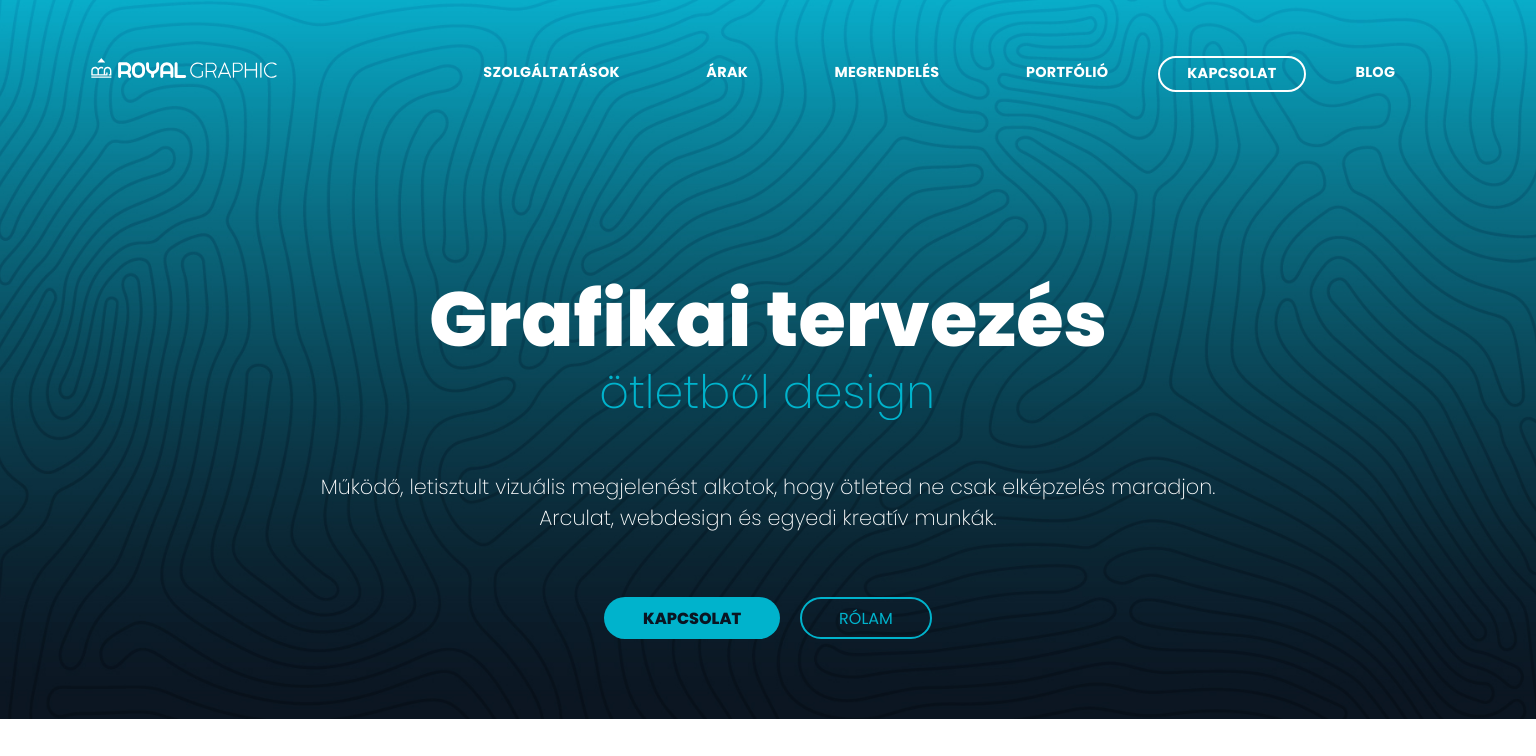
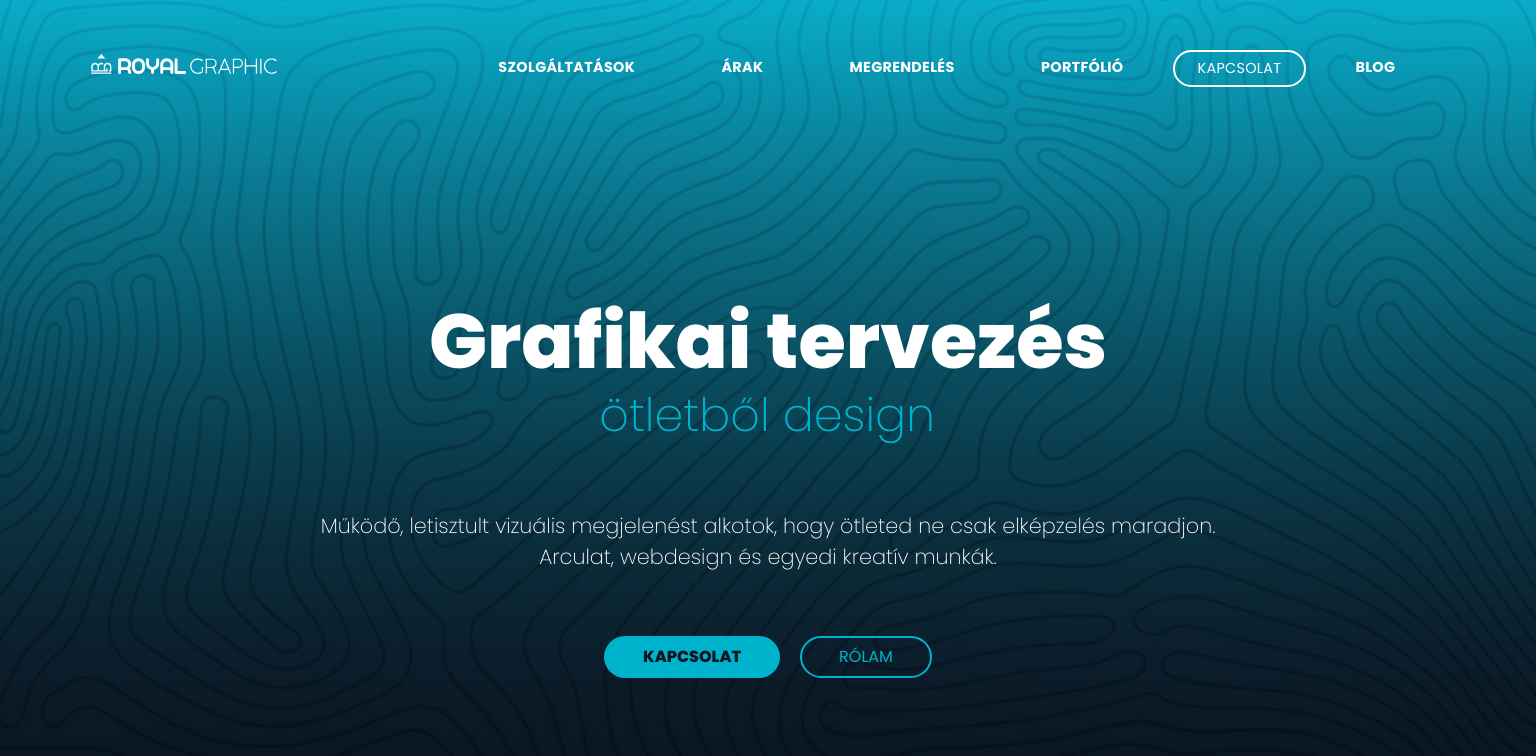
Before and after one commit to C5illa/royalgraphic_redesign, a plain HTML site: page index.html in a window 1536 px wide. Shown: the top 756 px of the page. Drawn offline with nearby package versions, Linux system fonts and the light colour scheme.

Commit message:
Update style.css

```diff
--- a/css/style.css
+++ b/css/style.css
@@ -90,8 +90,6 @@ h2 {
 
 
 
-
-
 /*------------------------------------*\
   #BUTTON
 \*------------------------------------*/
@@ -126,12 +124,12 @@ h2 {
     font-weight: 400;
     margin-left: .5rem;
     color: var(--color-text-light);
-    border: 2px solid var(--color-text-light);
+    border-color: var(--color-text-light);
     transition: transform .4s ease-in-out, border .5s ease-in-out;
 }
 
 .button-secondary:hover {
-    border: 2px solid transparent;
+    border-color: transparent;
     transform: scale(1.15);
 }
 
@@ -298,6 +296,8 @@ h2 {
     transition: transform .3s ease-in, border .3s ease-in-out;
     border: 2px solid transparent;
     margin-bottom: -.6rem;
+    font-weight: 400;
+    padding: .3rem 1.4rem;
 }
 
 .navbar__menu.active {
@@ -350,17 +350,14 @@ h2 {
         font-size: .9rem;
     }
 
-
-
     .button-navbar {
         border: 2px solid var(--color-bg);
-        margin-top: -.4rem;
-        padding: .3rem 1.7rem;
+        margin-top: -.5rem;
     }
 
     .button-navbar:hover {
         transform: scale(1.05);
-        border: 2px solid transparent;
+        border-color:transparent;
         color: var(--color-bg-light);
     }
 
@@ -403,8 +400,11 @@ h2 {
 @media (min-width: 1440px) {
 
     .navbar__item {
-        padding: .3rem 2.3rem;
+        padding-left: 2.3rem;
+        padding-right: 2.3rem;
+        font-size: 1rem;
     }
+
 }
 
 @media (max-width: 380px) {
@@ -505,19 +505,13 @@ h2 {
     text-align: center;
     font-weight: 200;
     line-height: 1.5;
-    padding: 3rem 3rem 4rem 3rem;
+    padding: 4rem;
     font-size: clamp(1rem, 2.5vw, 1.3rem);
 }
 
 
 
 
-
-@media (min-width: 1024px) {
-    .hero-content {
-        padding-top: 8rem;
-    }
-}
 
 @media (max-width: 768px) {
 
@@ -534,9 +528,15 @@ h2 {
     }
 }
 
+@media (min-width: 1024px) {
+    .hero-content {
+        padding-top: 8rem;
+    }
+}
+
 @media (min-width: 1440px) {
 
-    .hero__content {
+    .hero-content {
         padding-top: 10rem;
         padding-bottom: 4rem;
     }
```
